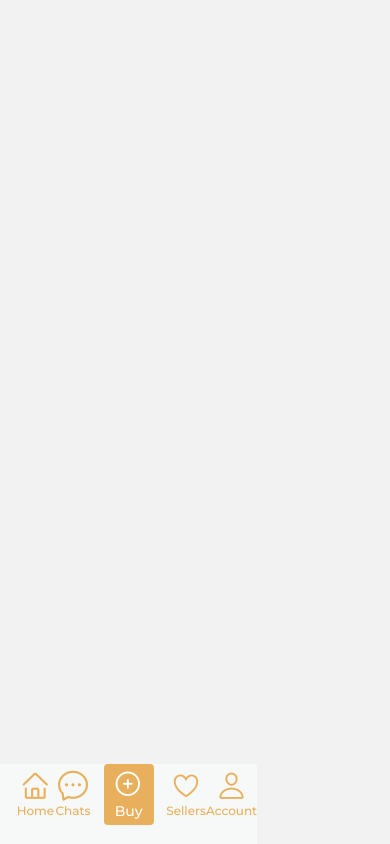
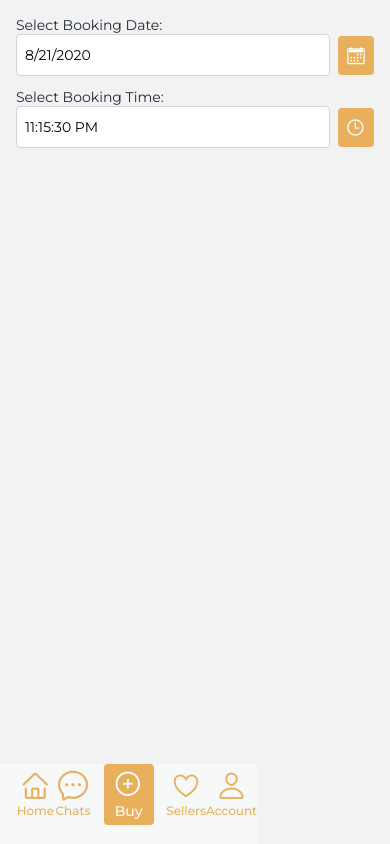
Before and after one commit to talhanoman/halal-harvest, a React Native app: screen /BookingDetailsButcher in a window 390 px wide. Built offline with nearby package versions, Linux system fonts and the light colour scheme.

Commit message:
DateTime Picker

```diff
--- a/package.json
+++ b/package.json
@@ -36,7 +36,8 @@
     "react-native-vector-icons": "^10.0.0",
     "tailwindcss": "^3.2.6",
     "uuid": "^9.0.0",
-    "validator": "^13.9.0"
+    "validator": "^13.9.0",
+    "@react-native-community/datetimepicker": "6.5.2"
   },
   "devDependencies": {
     "@babel/core": "^7.12.9"
--- a/screens/Dashboard/Customer/BookingDetailsButcher.js
+++ b/screens/Dashboard/Customer/BookingDetailsButcher.js
@@ -1,21 +1,97 @@
-import { View, ScrollView, Button } from 'react-native'
+import { View, ScrollView, Text, Pressable, StyleSheet } from 'react-native'
 import { SafeAreaView } from 'react-native-safe-area-context'
 import React, { useState } from 'react'
 import NavHeader from '../../../components/Customer/NavHeader'
 import NavFooter from '../../../components/Customer/NavFooter'
-// import DatePicker from 'react-native-date-picker'
-
+import DateTimePicker from '@react-native-community/datetimepicker';
+import Icon from 'react-native-vector-icons/Ionicons';
+import { fontWeight400 } from '../../../assets/Styles/FontWeights'
 export default function BookingDetailsButcher({ navigation }) {
 
 
-  // const [show, setShow] = useState(false);
+  const [date, setDate] = useState(new Date(1598051730000));
+  const [mode, setMode] = useState('date');
+  const [show, setShow] = useState(false);
+
+  const onChange = (event, selectedDate) => {
+    const currentDate = selectedDate;
+    setShow(false);
+    setDate(currentDate);
+  };
+
+  const showMode = (currentMode) => {
+    setShow(true);
+    setMode(currentMode);
+  };
+
+  const showDatepicker = () => {
+    showMode('date');
+  };
+
+  const showTimepicker = () => {
+    showMode('time');
+  };
+
   return (
     <SafeAreaView>
       <View className='flex flex-col h-screen'>
         {/* Nav Header */}
         <NavHeader title={'BUTCHERS'} navigation={navigation} />
-        <ScrollView className='flex-grow px-4'>
-
+        <ScrollView className='flex-grow p-4'>
+          <Text style={fontWeight400} className="text-gray-800 ">Select Booking Date: </Text>
+          <View className='flex flex-row justify-between items-center gap-x-2 mb-3'>
+          <View
+              className="
+                          form-control
+                          block
+                          py-2
+                          px-2
+                          text-base
+                          font-normal
+                          text-gray-700
+                          bg-white bg-clip-padding
+                          border border-solid border-gray-300
+                          rounded
+                          flex-1
+                                                   "
+            >
+              <Text style={fontWeight400}>{date.toLocaleDateString()}</Text>
+            </View>
+            <Pressable style={shadow} className='py-2 px-2 rounded bg-[#e8b05c]' onPress={showDatepicker}>
+              <Icon name="calendar-outline" size={20} color="#ffffff" />
+            </Pressable>
+          </View>
+          <Text style={fontWeight400} className="text-gray-800 ">Select Booking Time: </Text>
+          <View className='flex flex-row justify-between items-center gap-x-2 mb-3'>
+            <View
+              className="
+                          form-control
+                          block
+                          py-2
+                          px-2
+                          text-base
+                          font-normal
+                          text-gray-700
+                          bg-white bg-clip-padding
+                          border border-solid border-gray-300
+                          rounded
+                          flex-1                        "
+            >
+              <Text style={fontWeight400}>{date.toLocaleTimeString()}</Text>
+            </View>
+            <Pressable style={shadow} className='py-2 px-2 rounded bg-[#e8b05c]' onPress={showTimepicker}>
+              <Icon name="time-outline" size={20} color="#ffffff" />
+            </Pressable>
+          </View>
+          {show && (
+            <DateTimePicker
+              testID="dateTimePicker"
+              value={date}
+              mode={mode}
+              is24Hour={true}
+              onChange={onChange}
+            />
+          )}
         </ScrollView>
         <NavFooter navigation={navigation} />
       </View>
@@ -23,3 +99,9 @@ export default function BookingDetailsButcher({ navigation }) {
     </SafeAreaView>
   )
 }
+
+const { shadow } = StyleSheet.create({
+  shadow: {
+      elevation: 1
+  }
+})
--- a/screens/Login/Login.js
+++ b/screens/Login/Login.js
@@ -64,7 +64,11 @@ const Login = ({ navigation }) => {
         const errorCode = error.code;
         const errorMessage = error.message;
         console.log(errorCode)
-        setError('Incorrect Credentials')
+        if (errorMessage === 'auth/network-request-failed') {
+          setError('Network Error')
+        } else {
+          setError('Incorrect Credentials')
+        }
       });
 
   }
```
Also changed, not shown: 1 other file (tests, documents, lock files or other folders).
